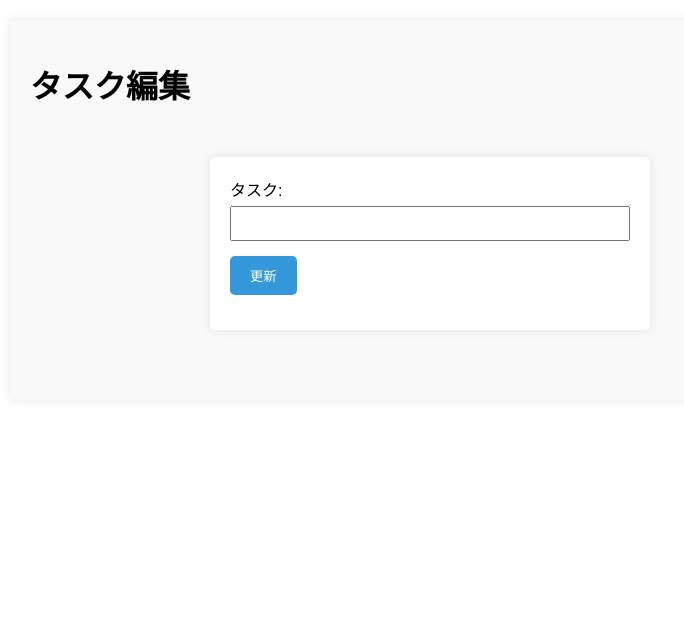
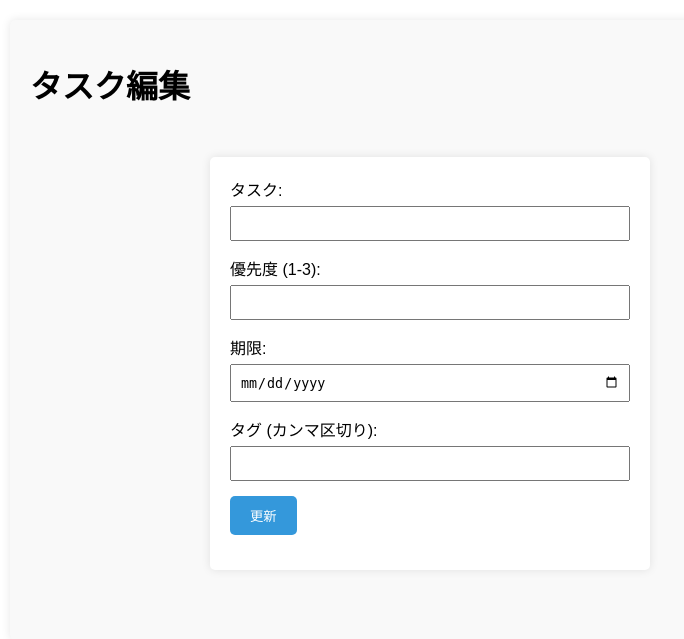
Before and after one commit to kazucch0925/flask_ecs_test, a Flask app: template templates/edit.html in a window 1280 px wide. Shown: the part 72-711 px from the top of the page, without its empty margins (210-894 px from the left). Run offline with Flask 3, Linux system fonts and the light colour scheme; the template is opened without the code that fills it, so the values that code supplies are empty.

Commit message:
編集ページにタスク名以外のフォーム追加

```diff
--- a/templates/edit.html
+++ b/templates/edit.html
@@ -24,6 +24,18 @@
                 <input type="text" id="task" name="task" value="{{ todo.task }}" required>
             </div>
             <div class="form-group">
+                <label for="priority">優先度 (1-3):</label>
+                <input type="number" id="priority" name="priority" min="1" max="3" value="{{ todo.priority }}">
+            </div>
+            <div class="form-group">
+                <label for="due_date">期限:</label>
+                <input type="date" id="due_date" name="due_date" value="{{ todo.due_date }}">
+            </div>
+            <div class="form-group">
+                <label for="tags">タグ (カンマ区切り):</label>
+                <input type="text" id="tags" name="tags" value="{{ todo.tags }}">
+            </div>
+            <div class="form-group">
                 <button type="submit">更新</button>
             </div>
         </form>
@@ -34,13 +46,21 @@
             event.preventDefault();
             const taskId = {{ todo.id }};
             const taskValue = document.getElementById('task').value;
+            const priorityValue = document.getElementById('priority').value;
+            const dueDateValue = document.getElementById('due_date').value;
+            const tagsValue = document.getElementById('tags').value;
 
             fetch(`/todos/${taskId}`, {
                 method: 'PUT',
                 headers: {
                     'Content-Type': 'application/json',
                 },
-                body: JSON.stringify({ task: taskValue })
+                body: JSON.stringify({
+                    task: taskValue,
+                    priority: priorityValue,
+                    due_date: dueDateValue,
+                    tags: tagsValue
+                })
             })
             .then(response => {
                 if (response.ok) {
```
